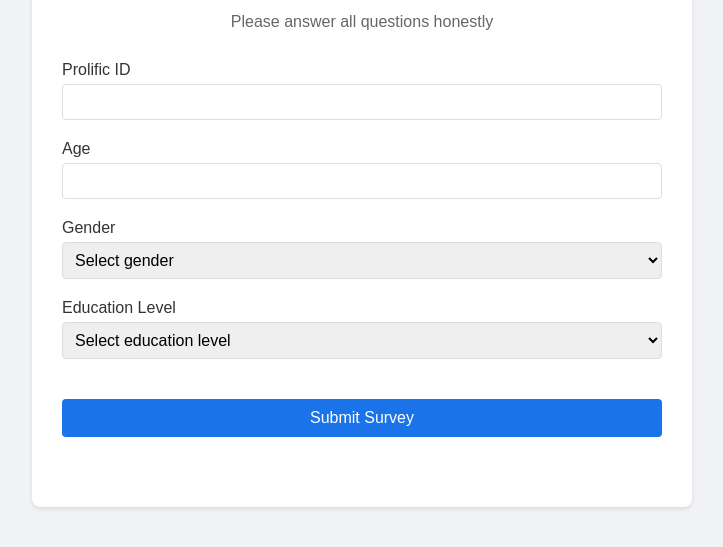
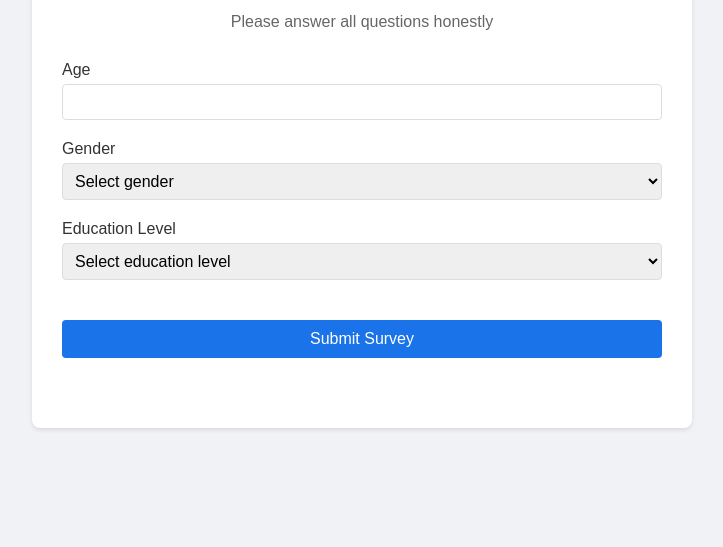
Before and after one commit to ronbenshimol/xamble-prolific, a plain HTML site: page index.html in a window 1280 px wide. Shown: the part 111-658 px from the top of the page, without its empty margins (278-1001 px from the left). Drawn offline with Linux system fonts and the light colour scheme.

Commit message:
Update index.html

```diff
--- a/index.html
+++ b/index.html
@@ -100,11 +100,6 @@
 
         <form id="surveyForm">
             <div class="form-group">
-                <label for="ProlificID">Prolific ID</label>
-                <input type="text" id="ProlificID" name="ProlificID" required>
-            </div>
-
-            <div class="form-group">
                 <label for="Age">Age</label>
                 <input type="number" id="Age" name="Age" min="18" max="100" required>
             </div>
```
